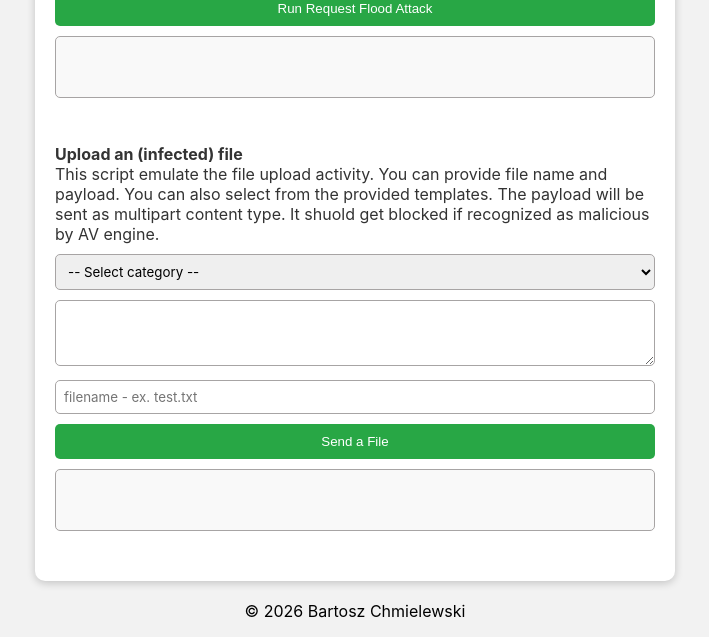
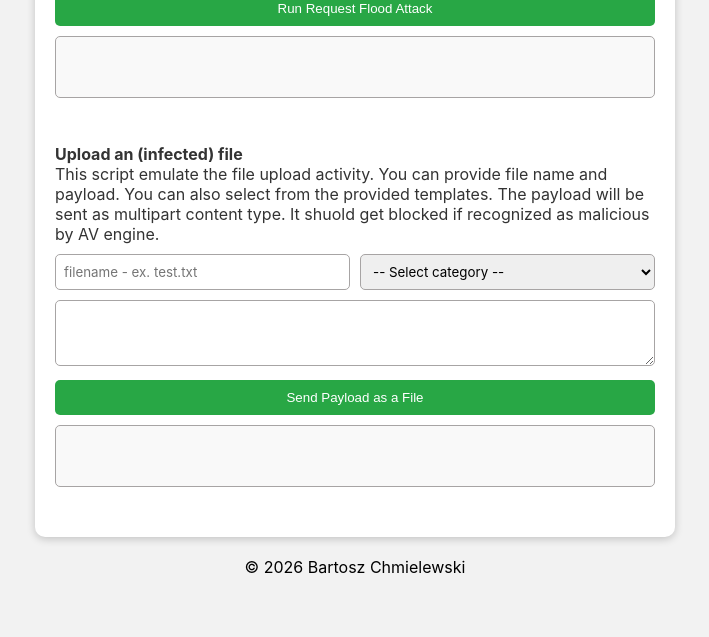
Before and after one commit to spmpl-pl/spm-web-lab, a Flask app: page /wafpanel in a window 1280 px wide. Shown: the part 1905-2542 px from the top of the page, without its empty margins (285-994 px from the left). After the commit the page ends 2479 px from the top, so only its background shows below. Run offline with Flask 3, Linux system fonts and the light colour scheme.

Commit message:
minor changes

```diff
--- a/templates/wafpanel.html
+++ b/templates/wafpanel.html
@@ -95,12 +95,14 @@ content %}
   from the provided templates. The payload will be sent as multipart content type. It shuold get blocked if
   recognized as malicious by AV engine.
 </p>
+<div style="display:flex; gap:10px; width:100%;">
+<input type="text" id="FileUploadFilename" placeholder="filename - ex. test.txt" />
 <select id="FileUploadSelect">
   <option value="EICAR FILE">Option 1</option>
 </select>
+</div>
 <textarea type="text" rows="3" id="FileUploadInput" placeholder=""></textarea>
-<input type="text" id="FileUploadFilename" placeholder="filename - ex. test.txt" />
-<button id="FileUploadButton">Send a File</button>
+<button id="FileUploadButton">Send Payload as a File</button>
 <div id="FileUploadResult" class="result"></div>
 
 <br />
```
